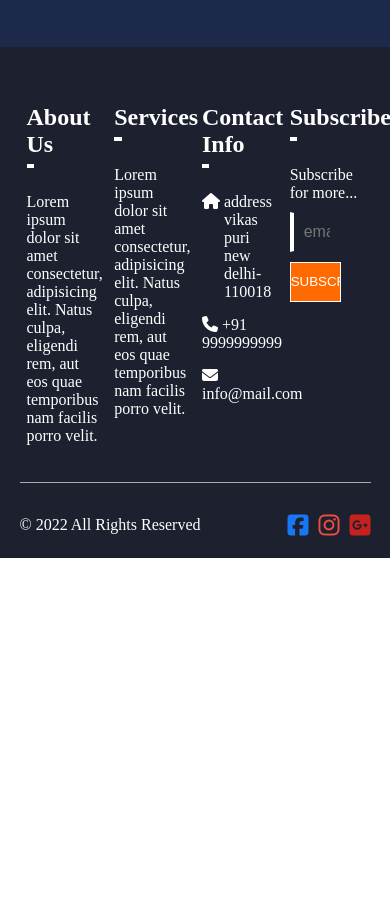
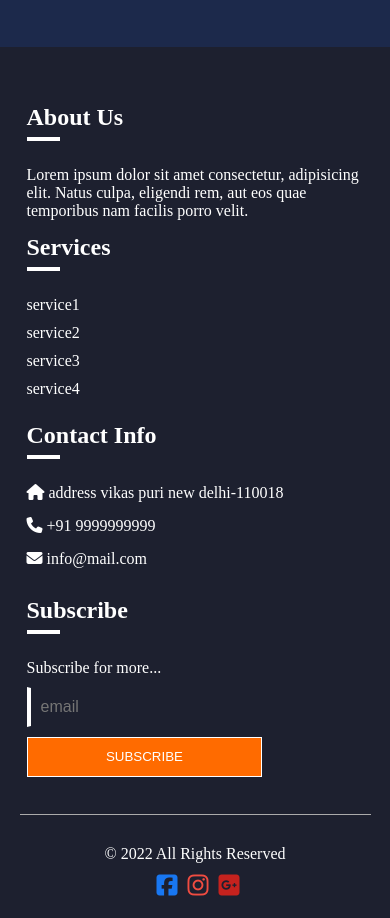
Before and after one commit to therealmensumit/ac-service, a plain HTML site: page index.html in a window 390 px wide. Shown: the part 5565-6483 px from the top of the page. Before the commit the page ends 6123 px from the top, so only its background shows below. Drawn offline with Linux system fonts and the light colour scheme.

Commit message:
footer changes

```diff
--- a/css/my_style.css
+++ b/css/my_style.css
@@ -438,6 +438,14 @@ footer .ft-col .addr span{
 footer .ft-col .ft-head h2{
     color: #fff;
 }
+footer .ft-col .serv{
+    display: block;
+    color: #fff;
+    margin: 10px 0;
+}
+footer .ft-col .serv:hover{
+    color: #ff6b00;
+}
 footer .ft-col p{
     color: #fff;
 }
@@ -478,6 +486,7 @@ footer .ft-col form .btn::before{
 }
 footer .copyright{
     display: flex;
+    flex-wrap: wrap;
     justify-content: space-between;
     align-items: center;
     margin-top: 30px;
@@ -564,4 +573,18 @@ footer .copyright a i{
         width: 100%;
         margin-bottom: 35px;
     }
+
+    footer .ft-col{
+        width: 100%;
+    }
+    footer .copyright{
+        text-align: center;
+    }
+    footer .copyright .copy,
+    footer .copyright .icos{
+        width: 100%;
+    }
+    footer .copyright .copy{
+        margin-bottom: 10px;
+    }
 }
--- a/index.html
+++ b/index.html
@@ -231,7 +231,10 @@
                     <div class="ft-head">
                         <h2>Services</h2>
                     </div>
-                    <p>Lorem ipsum dolor sit amet consectetur, adipisicing elit. Natus culpa, eligendi rem, aut eos quae temporibus nam facilis porro velit.</p>
+                    <a href="" class="serv">service1</a>
+                    <a href="" class="serv">service2</a>
+                    <a href="" class="serv">service3</a>
+                    <a href="" class="serv">service4</a>
                 </div>
                 <div class="ft-col">
                     <div class="ft-head">
```
